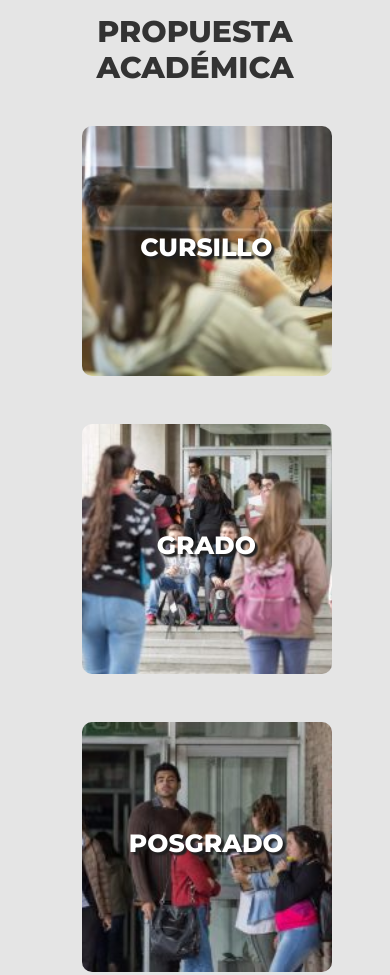
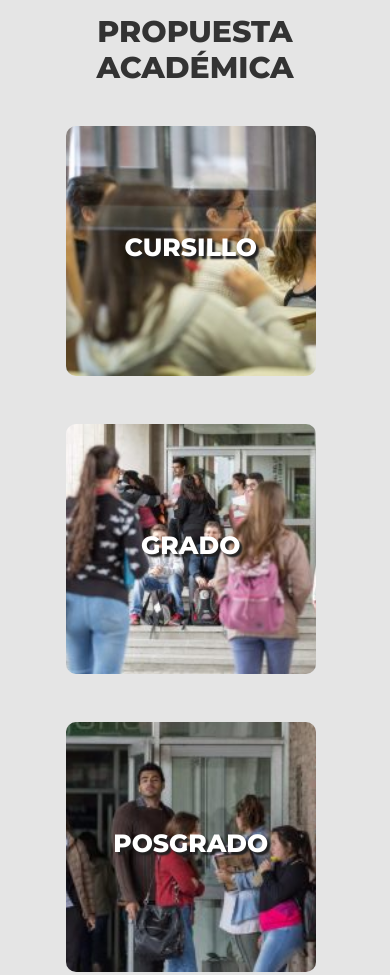
Before and after one commit to FrancoDoncel/universidad-de-la-boca, a plain HTML site: page index.html in a window 390 px wide. Shown: the part 2620-3595 px from the top of the page. Drawn offline with nearby package versions, Linux system fonts and the light colour scheme.

Commit message:
proyecto final pechada

```diff
--- a/css/style.css
+++ b/css/style.css
@@ -493,5 +493,13 @@ footer h4{
     .alinear-h3{
         text-align: center;
     }
+    .alinear{
+        display: flex;
+        align-items: center;
+        justify-content: center;
 
+    }
+    .ajustar{
+        margin-left: -2.7rem;
+    }
 }
--- a/index.html
+++ b/index.html
@@ -278,7 +278,7 @@
                 <div class="row">
                     <div class="alinear-h3"><h3>PROPUESTA ACADÉMICA</h3></div>
                 </div>
-                <div class="row alinear">
+                <div class="row alinear ajustar">
                     <div class="propuesta">
                         <img src="./img/pre-300x200.jpg" alt="">
                         <div class="glass">
```
